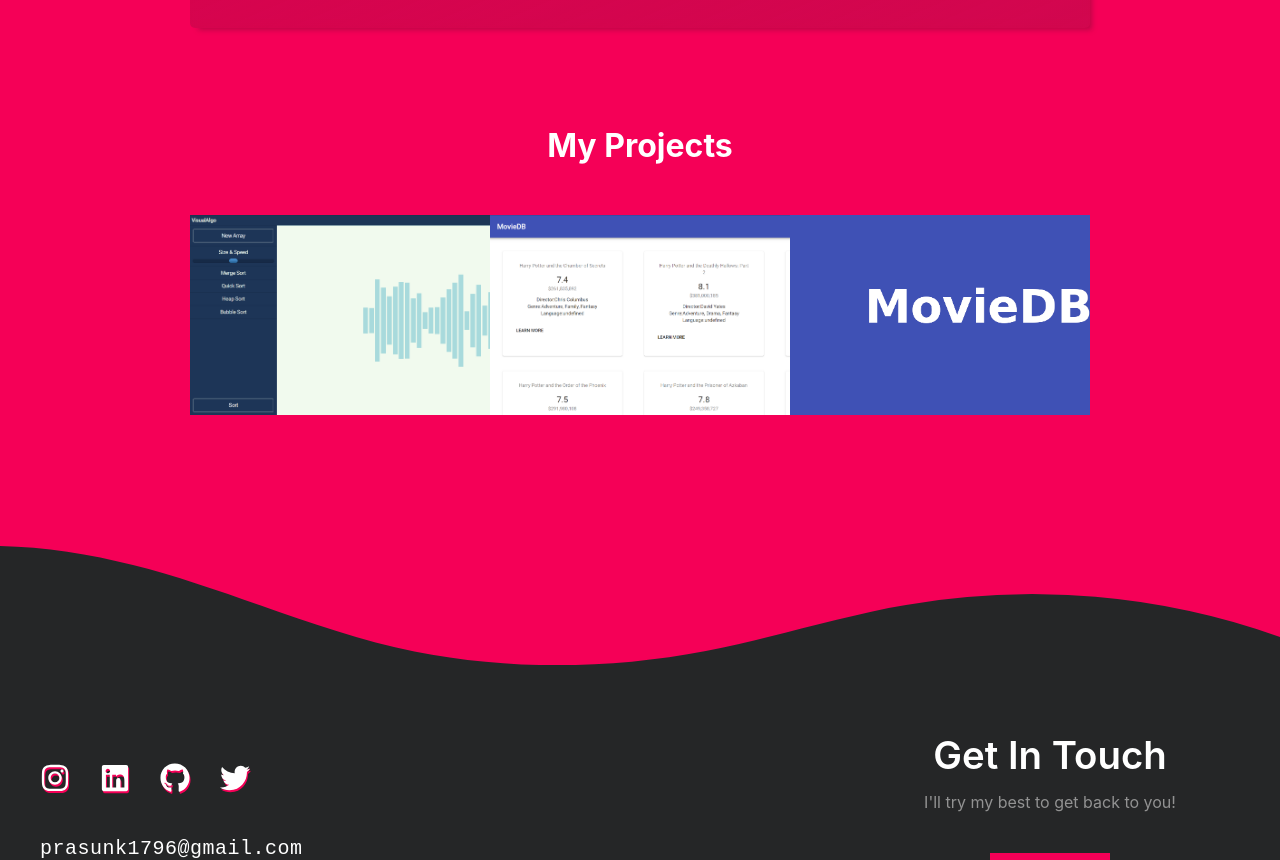
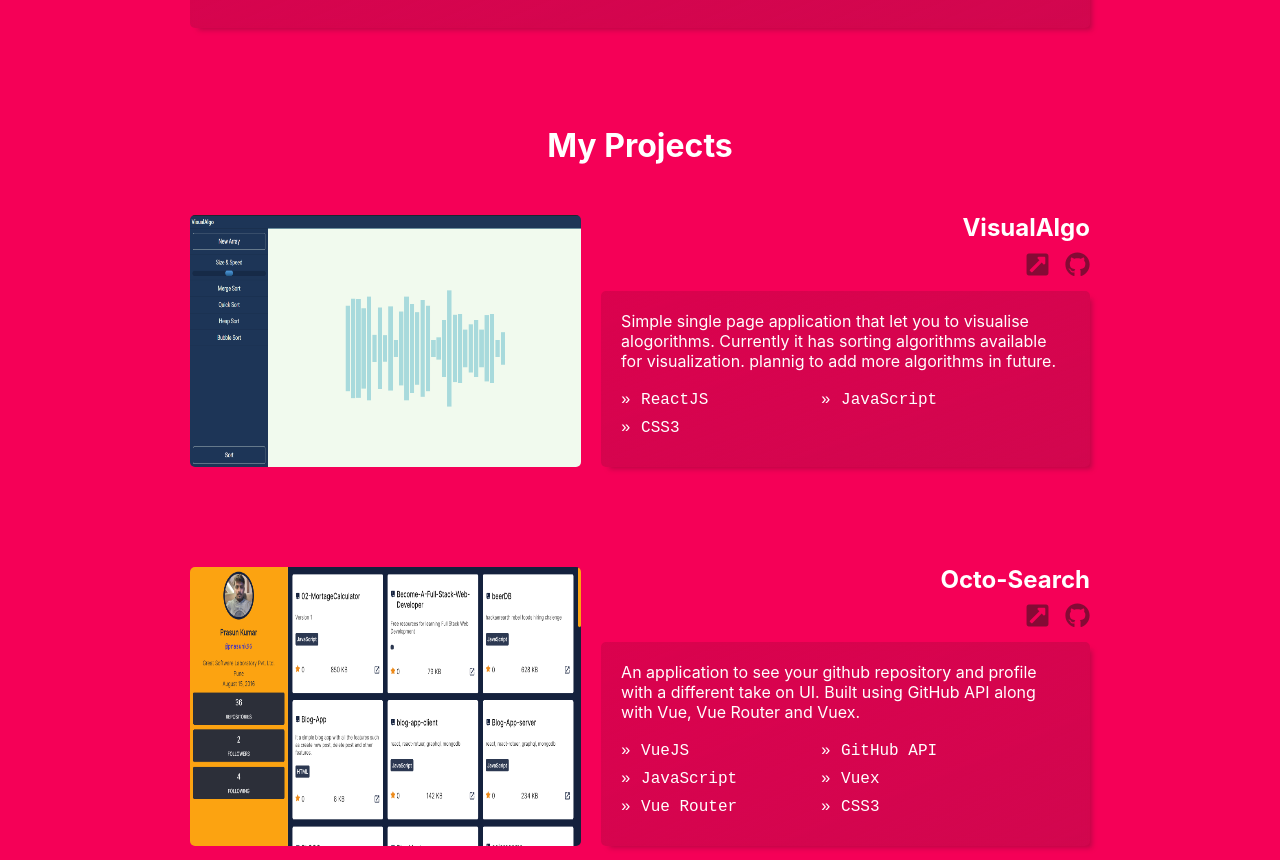
Before and after one commit to prasunk96/portfolio, a React (Create React App) app: page / in a window 1280 px wide. Shown: the part 1945-2805 px from the top of the page. Built offline with nearby package versions, Linux system fonts and the light colour scheme.

Commit message:
added projects

```diff
--- a/src/containers/Content/ProjectCard.js
+++ b/src/containers/Content/ProjectCard.js
@@ -3,25 +3,42 @@
 import { FaExternalLinkSquareAlt, FaGithub } from "react-icons/fa";
 
 
-const ProjectCard = ({image, title, animationDelay}) => {
-    var style = {
-        backgroundImage: 'url(' + image + ')',
-    };
-
+const ProjectCard = ({image, title, text, tech, repo, url}) => {
     return (
+        <div className={styles.project}>
             <div className={styles.projectCard}>
-            <div style={style} className={styles.projectImage}></div>
+                <div className={styles.projectImage}>
+                    <img src={image} alt="ProjectImage" />
+                </div>
                 <div className={styles.projectOverlay}></div>
                 <div className={`${styles.projectDetails} ${styles.fadeInBottom}`}>
                     <div className={styles.projectTitle}>{title}</div>
+                </div>
+            </div>
+            <div className={styles.projectDescription}>
+                <div className={styles.projectDescWrapper}>
+                    <h2>{title}</h2>
                     <div className={styles.projectButtonsContianer}>
-                    <div className={styles.projectButton}>
-                        <FaExternalLinkSquareAlt size="18" color="#fff" className={styles.projectButtonIcon} />
-                        <span className={styles.projectButtonText}>Website</span>
+                            <a href={repo} target="_blank" rel="noopener noreferrer" className={styles.projectButton}>
+                                <FaExternalLinkSquareAlt size="25" className={styles.projectButtonIcon} />
+                            </a>
+                            <a href={url} target="_blank" rel="noopener noreferrer" className={styles.projectButton}>
+                                <FaGithub size="25" className={styles.projectButtonIcon} />
+                            </a>
                         </div>
-                    <div className={styles.projectButton}>
-                        <FaGithub size="18" color="#fff"  className={styles.projectButtonIcon} />
-                        <span className={styles.projectButtonText}>Repository</span>
+                    <div className={styles.projectText}>
+                        <p>
+                            {text}
+                        </p>
+                        <div>
+                            <ul className={styles.techStack}>
+                                {
+                                    tech.map((item, index) => {
+                                        return <li key={index}>{item}</li>
+                                    })
+                                }
+                            </ul>
+                        </div>
                     </div>
                 </div>
             </div>
--- a/src/containers/Content/index.js
+++ b/src/containers/Content/index.js
@@ -1,9 +1,8 @@
 import React from 'react';
 import styles from './styles.module.css';
 import ProjectCard from './ProjectCard';
-import va from '../../assets/images/vaDashboard.png';
-import movieDB from '../../assets/images/mdbDashboard.png';
-import movie from '../../assets/images/movieDB.png';
+import vaNew from '../../assets/images/vaNew.png';
+import octoSearch from '../../assets/images/octoSearch.png';
 
 export const Content = () => {
     return (
@@ -14,9 +13,16 @@
                 </div>
             </div>
             <div className={styles.projectsContainer}>
-                <ProjectCard image={va} title='VisualAlgo' text={`A website built to help visualize algorithms. currently it's in development and has sorting alogorithms in place.`} />
-                <ProjectCard image={movieDB} title='MovieDB' text={`A simple website to see list of movies, see details about it and perform filter on them`} />
-                <ProjectCard image={movie} title='StockChartApp' text={`An App build for learning purpose using react native and google firebase. It has google oAuth as login mechanism and user can search for a stock add it to its watchlist and see the chart for the same.`} />
+                <ProjectCard
+                    repo="https://github.com/prasunk96/visual-algo"
+                    url="https://prasunk96.github.io/visual-algo/"
+                    tech={['ReactJS', 'JavaScript', 'CSS3']} image={vaNew} title='VisualAlgo'
+                    text={`Simple single page application that let you to visualise alogorithms. Currently it has sorting algorithms available for visualization. plannig to add more algorithms in future.`} />
+                <ProjectCard
+                    repo="https://github.com/prasunk96/octo-search"
+                    url="https://octo-search.netlify.app/"
+                    tech={['VueJS', 'GitHub API', 'JavaScript', 'Vuex', 'Vue Router', 'CSS3']} image={octoSearch} title='Octo-Search'
+                    text={`An application to see your github repository and profile with a different take on UI. Built using GitHub API along with Vue, Vue Router and Vuex.`} />
             </div>
         </div>
     )
--- a/src/containers/Content/styles.module.css
+++ b/src/containers/Content/styles.module.css
@@ -5,7 +5,7 @@
     display: flex;
     align-items: center;
     justify-content: center;
-    flex-direction: row;
+    flex-direction: column;
     flex-wrap: wrap;
 }
 
@@ -16,9 +16,10 @@
     align-items: center;
     justify-content: center;
     flex-direction: row;
-    padding: 20px;
+    padding: 20px 50px;
     box-sizing: border-box;
     flex-wrap: wrap;
+    max-width: 1000px;
 }
 
 @media (max-width: 768px) {
@@ -27,6 +28,39 @@
     }
     .projectsContainer {
         flex-wrap: wrap;
+        padding: 20px 20px;
+    }
+}
+
+.project {
+    display: grid;
+    grid-template-columns: 4fr 5fr;
+    align-items: center;
+    justify-content: center;
+    margin-bottom: 100px;
+    gap: 20px;
+}
+
+.projectDescWrapper {
+    display: flex;
+    align-items: flex-end;
+    justify-content: flex-start;
+    flex-direction: column;
+    height: 100%;
+    margin: 0px;
+}
+
+@media (max-width: 425px) {
+    .project {
+        grid-template-columns: 1fr;
+    }
+
+    .projectText {
+        padding: 10px !important;
+    }
+
+    .projectOverlay {
+        display: none !important;
     }
 }
 
@@ -34,10 +68,10 @@
     display: flex;
     align-items: center;
     justify-content: center;
-    height: 200px;
-    width: 300px;
     position: relative;
     overflow: hidden;
+    height: 100%;
+    width: 100%;
 }
 
 .projectOverlay {
@@ -47,6 +81,7 @@
     height: 100%;
     width: 100%;
     opacity: 0;
+    border-radius: 5px;
     -webkit-transition: all 0.4s ease-in-out 0s;
     -moz-transition: all 0.4s ease-in-out 0s;
     transition: all 0.4s ease-in-out 0s;
@@ -58,10 +93,14 @@
 }
 
 .projectImage {
+    width: 100%;
+    height: 100%;
+}
+
+.projectImage img {
     height: 100%;
     width: 100%;
-    background-size: cover;
-    box-sizing: border-box;
+    border-radius: 5px;
 }
 
 .projectDetails {
@@ -85,6 +124,62 @@
     transition: all 0.3s ease-in-out 0s;
 }
 
+.projectDescription {
+    height: 100%;
+}
+
+.projectDescription p {
+    margin: 0;
+    padding: 0;
+    text-align: left;
+    color: #fff;
+}
+
+.projectDescription h2 {
+    color: #fff;
+    margin: 0px;
+    padding: 0px;
+}
+
+.techStack {
+    display: grid;
+    grid-template-columns: repeat(2, minmax(140px, 200px));
+    padding: 0px;
+    margin: 20px 0px 0px;
+    overflow: hidden;
+    list-style: none;
+    color: #fff;
+}
+
+.techStack > li {
+    position: relative;
+    margin-bottom: 10px;
+    padding-left: 20px;
+    font-family: var(--font-mono);
+    font-size: 16px;
+    display: flex;
+    align-items: center;
+    justify-content: flex-start;
+}
+
+.techStack > li::before {
+    content: "»";
+    position: absolute;
+    left: 0px;
+    color: #fff;
+    font-size: 16px;
+    line-height: 12px;
+}
+
+.projectText {
+    border-radius: 5px;
+    padding: 20px;
+    -webkit-backdrop-filter: blur(4px);
+    backdrop-filter: blur(4px);
+    box-shadow: var(--card-shadow);
+    background: var(--card-background-gradient);
+}
+
 .projectCard:hover .projectDetails {
     top: 50%;
     left: 50%;
@@ -99,38 +194,22 @@
     align-items: center;
 }
 
+.projectButtonIcon {
+    color: var(--dark-powder-pink);
+    transition: color 200ms;
+}
+
+.projectButtonIcon:hover {
+    color: #fff;
+}
+
 .projectButtonsContianer {
-    display: flex;
+    gap: 15px;
+    display: grid;
+    grid-template-columns: 1fr 1fr;
     align-items: center;
     justify-content: center;
-    flex-direction: column;
-}
-
-.projectButtonsContianer div:last-child {
-    margin-top: 10px;
-}
-
-.projectButton {
-    display: flex;
-    align-items: center;
-    justify-content: center;
-    flex-direction: row;
-    background-color: var(--powder-pink);
-    width: 80px;
-    height: 20px;
-    padding: 7px;
-}
-
-.projectButtonText {
-    color: #fff;
-    font-size: 12px;
-    margin-left: 10px;
-    width: 80%;
-    text-align: left;
-}
-
-.projectButtonIcon {
-    width: 20%;
+    margin: 10px 0px;
 }
 
 .fadeInBottom{
--- a/src/containers/Footer/FooterDetails.js
+++ b/src/containers/Footer/FooterDetails.js
@@ -7,10 +7,10 @@
     return (
         <div className={styles.footerDetailsContainer}>
             <div className={styles.socailLinkContainer}>
-                <a className={`animationElement fadeInFromBottom`} style={{animationDelay: '200ms'}} href="https://www.instagram.com/official_prasun" rel="noopener noreferrer" target="_blank" alias="instagram"><FaInstagram cursor="pointer" color="#fff" size="30" className={styles.socailLinkIcon} /></a>
-                <a className={`animationElement fadeInFromBottom`} style={{animationDelay: '300ms'}} href="https://www.linkedin.com/in/prasunk1796" rel="noopener noreferrer" target="_blank" alias="linkedin"><FaLinkedin color="#fff" size="30" className={styles.socailLinkIcon}/></a>
-                <a className={`animationElement fadeInFromBottom`} style={{animationDelay: '400ms'}} href="https://github.com/prasunk96" rel="noopener noreferrer" target="_blank" alias="github"><FaGithub color="#fff" size="30" className={styles.socailLinkIcon}/></a>
-                <a className={`animationElement fadeInFromBottom`} style={{animationDelay: '500ms'}} href="https://twitter.com/_prasun_" rel="noopener noreferrer" target="_blank" alias="twitter"><FaTwitter color="#fff" size="30" className={styles.socailLinkIcon}/></a>
+                <a className={`animationElement fadeInFromBottom`} style={{animationDelay: '200ms'}} href="https://www.instagram.com/official_prasun" rel="noopener noreferrer" target="_blank" alias="instagram"><FaInstagram cursor="pointer" size="30" className={styles.socailLinkIcon} /></a>
+                <a className={`animationElement fadeInFromBottom`} style={{animationDelay: '300ms'}} href="https://www.linkedin.com/in/prasunk1796" rel="noopener noreferrer" target="_blank" alias="linkedin"><FaLinkedin size="30" className={styles.socailLinkIcon}/></a>
+                <a className={`animationElement fadeInFromBottom`} style={{animationDelay: '400ms'}} href="https://github.com/prasunk96" rel="noopener noreferrer" target="_blank" alias="github"><FaGithub size="30" className={styles.socailLinkIcon}/></a>
+                <a className={`animationElement fadeInFromBottom`} style={{animationDelay: '500ms'}} href="https://twitter.com/_prasun_" rel="noopener noreferrer" target="_blank" alias="twitter"><FaTwitter size="30" className={styles.socailLinkIcon}/></a>
             </div>
             <div className={styles.emailIdContianer}>
                 <a className={`animationElement fadeInFromBottom`} style={{animationDelay: '600ms'}} href="mailto:prasunk1796@gmail.com" rel="noopener noreferrer" target="_blank" alias="email">
--- a/src/containers/Footer/styles.module.css
+++ b/src/containers/Footer/styles.module.css
@@ -148,7 +148,14 @@
 
 
 .socailLinkIcon {
+    color: #fff;
     filter: drop-shadow(1px 2px 0px var(--powder-pink));
+    transition: all 300ms;
+}
+
+.socailLinkIcon:hover {
+    color: var(--powder-pink);
+    filter: drop-shadow(1px 2px 0px #fff);
 }
 
 .emailIdContianer {
@@ -176,6 +183,10 @@
     font-size: clamp(18px, 3vw, 20px);
     padding-bottom: 5px;
     letter-spacing: 0.5px;
+}
+
+.emailContainer:hover {
+    text-decoration: underline;
 }
 
 .footerNoteContainer {
```
Also changed, not shown: src/components/Button/styles.css (+13 -3 lines), src/assets/images/octoSearch.png (added), src/assets/images/vaNew.png (added). Lines whose indentation alone changed are shown as unchanged.
